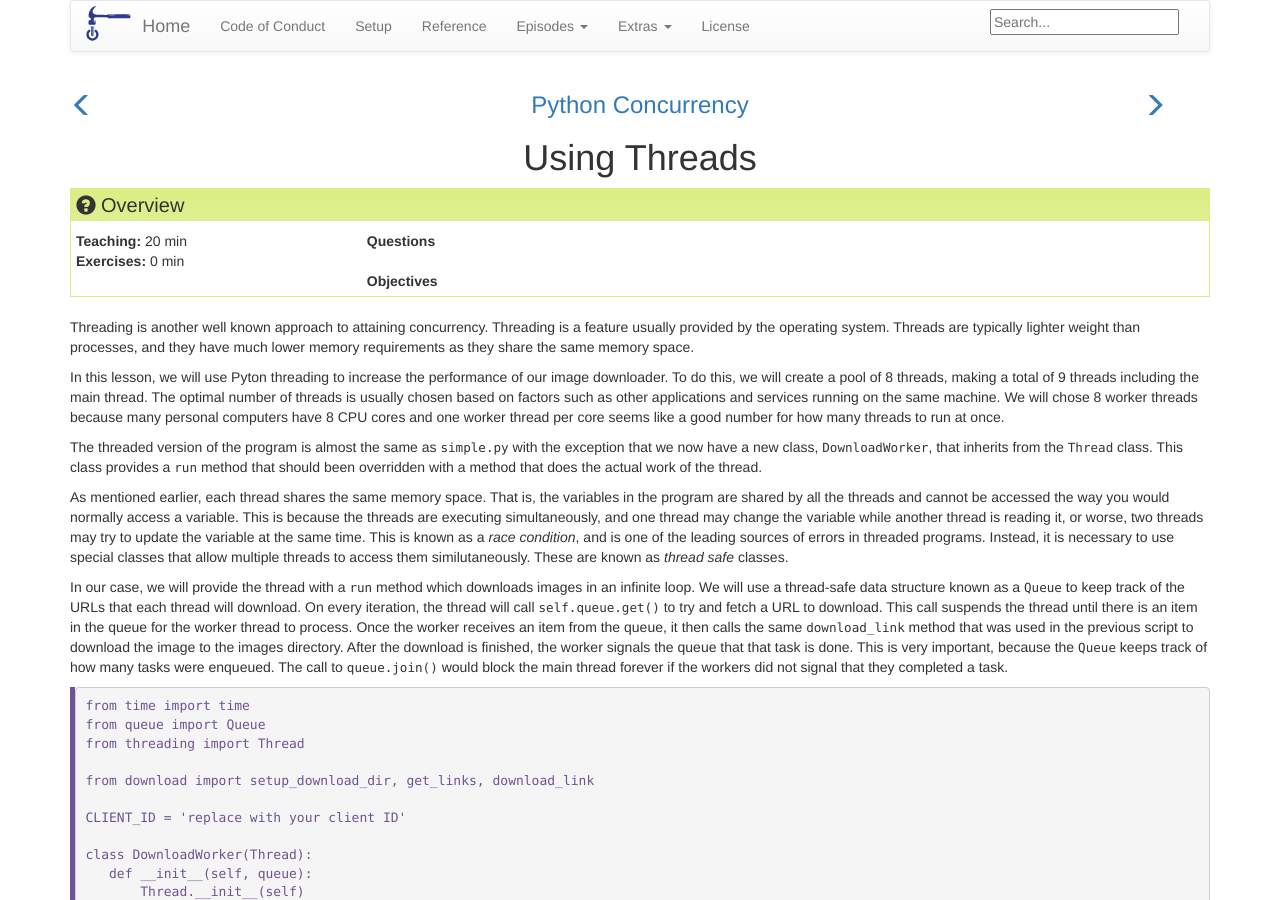
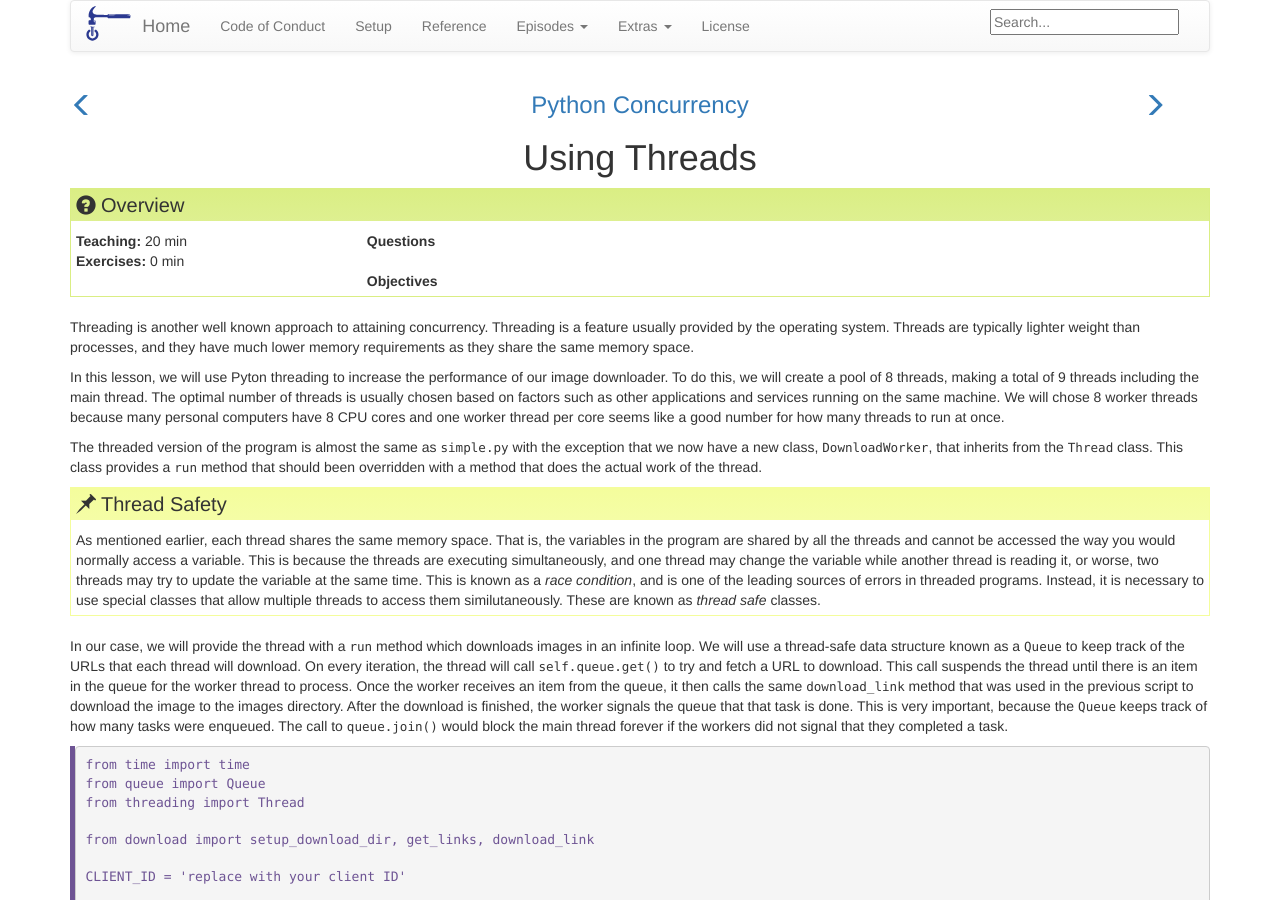
Before and after one commit to nyu-cds/python-concurrency, a Jekyll site: the page built from _episodes/03-threads.md, in a window 1280 px wide and 900 px high. Built offline with Jekyll 4.4.1, drawn with Linux system fonts in a browser that asks for light colours.

Commit message:
Updates
Signed-off-by: Greg Watson <g.watson@computer.org>

```diff
--- a/_episodes/03-threads.md
+++ b/_episodes/03-threads.md
@@ -17,11 +17,13 @@ core seems like a good number for how many threads to run at once.
 The threaded version of the program is almost the same as `simple.py` with the exception that we now have a new class, `DownloadWorker`, that inherits
 from the `Thread` class. This class provides a `run` method that should been overridden with a method that does the actual work of the thread.
 
-As mentioned earlier, each thread shares the same memory space. That is, the variables in the program are shared by all the threads and cannot be accessed
-the way you would normally access a variable. This is because the threads are executing simultaneously, and one thread may change the variable while
-another thread is reading it, or worse, two threads may try to update the variable at the same time. This is known as a *race condition*, and is one of
-the leading sources of errors in threaded programs. Instead, it is necessary to use special classes that allow multiple threads to access them
-similutaneously. These are known as *thread safe* classes.
+> ## Thread Safety
+> As mentioned earlier, each thread shares the same memory space. That is, the variables in the program are shared by all the threads and cannot be accessed
+> the way you would normally access a variable. This is because the threads are executing simultaneously, and one thread may change the variable while
+> another thread is reading it, or worse, two threads may try to update the variable at the same time. This is known as a *race condition*, and is one of
+> the leading sources of errors in threaded programs. Instead, it is necessary to use special classes that allow multiple threads to access them
+> similutaneously. These are known as *thread safe* classes.
+{: .callout}
 
 In our case, we will provide the thread with a `run` method which downloads images in an infinite loop. We will use a thread-safe data structure known
 as a `Queue` to keep track of the URLs that each thread will download. On every iteration, the thread will call `self.queue.get()` to try and fetch a
```
Also changed, not shown: _episodes/02-multiprocessing.md (+1 -1 lines).
